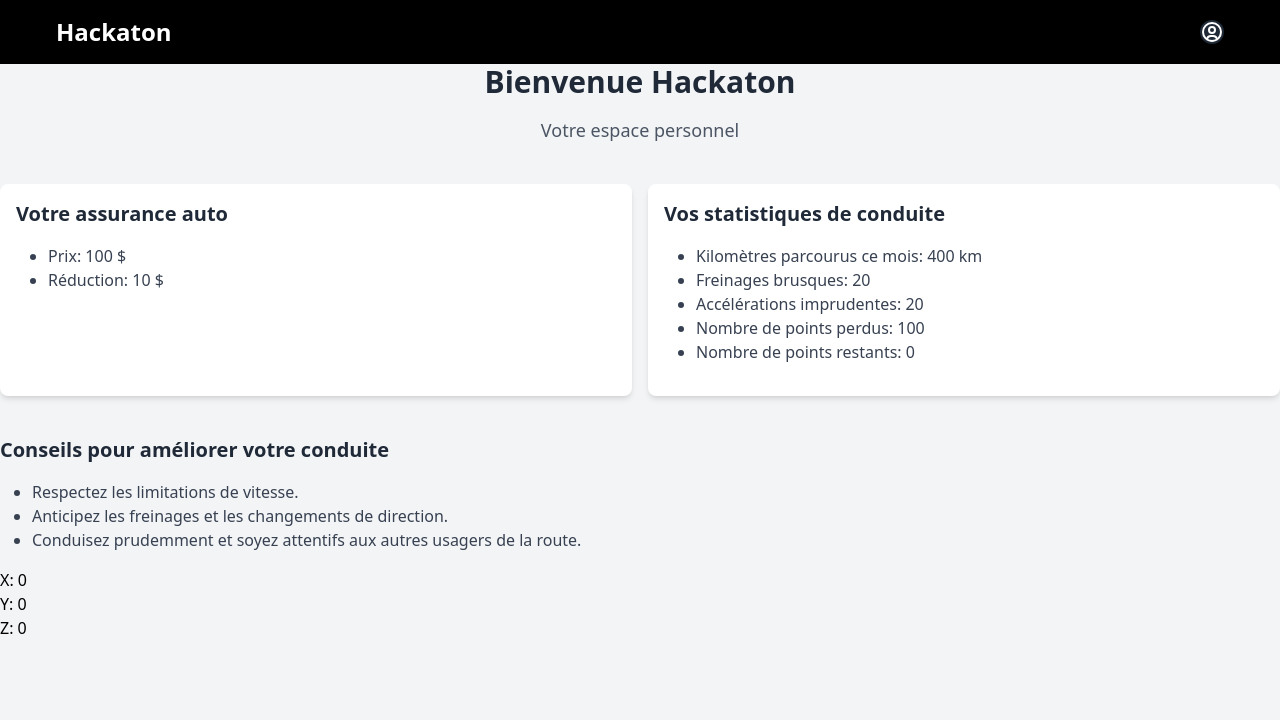
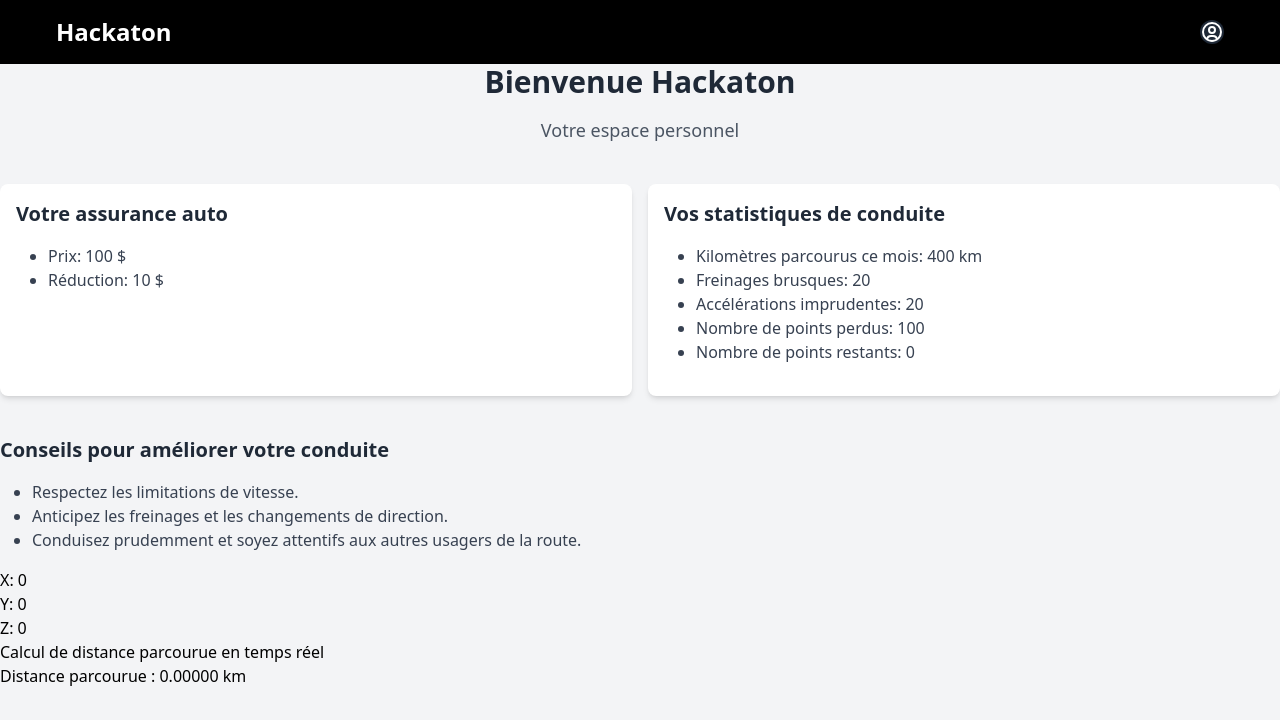
Before and after one commit to NadirS97/Hackaton-Assurance, an Angular app in the folder front/hackaton_project/: page /resultat in a window 1280 px wide. Shown: the top 720 px of the page. Built offline with nearby package versions, Linux system fonts and the light colour scheme.

Commit message:
[Front] distanceTracker service

```diff
--- a/front/hackaton_project/src/app/resultat/resultat.component.html
+++ b/front/hackaton_project/src/app/resultat/resultat.component.html
@@ -35,4 +35,7 @@
     <p>Y: {{ accelerationData.y }}</p>
     <p>Z: {{ accelerationData.z }}</p>
   </div>
+  <h2>Calcul de distance parcourue en temps réel</h2>
+
+  <div id="distanceResult">Distance parcourue : {{ distance.toFixed(5) }} km</div>
 </div>
--- a/front/hackaton_project/src/app/resultat/resultat.component.ts
+++ b/front/hackaton_project/src/app/resultat/resultat.component.ts
@@ -1,5 +1,6 @@
 import {Component, OnInit} from '@angular/core';
 import {AccelerometerService} from "../shared/services/accelerometer/accelerometer.service";
+import {GpsService} from "../shared/services/gps/gps.service";
 
 @Component({
   selector: 'app-resultat',
@@ -26,13 +27,20 @@ export class ResultatComponent implements OnInit{
     "Conduisez prudemment et soyez attentifs aux autres usagers de la route."
   ];
 
+  distance: number = 0;
+
   accelerationData: any = { x: 0, y: 0, z: 0 };
 
-  constructor(private accelerometerService: AccelerometerService) { }
+  constructor(private accelerometerService: AccelerometerService,private distanceTrackerService: GpsService) { }
 
   ngOnInit(): void {
     this.accelerometerService.getAcceleration((data: any) => {
       this.accelerationData = data.accelerationIncludingGravity;
+
+      this.distanceTrackerService.startTracking();
+      this.distanceTrackerService.distanceSubject.subscribe(distance => {
+        this.distance = distance;
+      });
     });
   }
 
--- /dev/null
+++ b/front/hackaton_project/src/app/shared/services/gps/gps.service.ts
@@ -0,0 +1,64 @@
+import { Injectable } from '@angular/core';
+import {Subject} from "rxjs";
+
+@Injectable({
+  providedIn: 'root'
+})
+export class GpsService {
+  startLat: number;
+  startLon: number;
+  totalDistance: number = 0;
+  distanceSubject: Subject<number> = new Subject<number>();
+
+  constructor() { }
+
+  deg2rad(deg: number): number {
+    return deg * (Math.PI / 180);
+  }
+
+  calculateDistance(lat1: number, lon1: number, lat2: number, lon2: number): number {
+    const R = 6371; // Rayon de la Terre en kilomètres
+    const dLat = this.deg2rad(lat2 - lat1);
+    const dLon = this.deg2rad(lon2 - lon1);
+    const a =
+      Math.sin(dLat / 2) * Math.sin(dLat / 2) +
+      Math.cos(this.deg2rad(lat1)) * Math.cos(this.deg2rad(lat2)) *
+      Math.sin(dLon / 2) * Math.sin(dLon / 2);
+    const c = 2 * Math.atan2(Math.sqrt(a), Math.sqrt(1 - a));
+    const distance = R * c; // Distance en kilomètres
+    return distance;
+  }
+
+  startTracking(): void {
+    if ('geolocation' in navigator) {
+      navigator.geolocation.getCurrentPosition((position) => {
+        this.startLat = position.coords.latitude;
+        this.startLon = position.coords.longitude;
+        const options = {
+          enableHighAccuracy: true,
+          timeout: 3000,
+          maximumAge: 0
+        };
+
+        navigator.geolocation.watchPosition(
+          (position) => {
+            const currentLat = position.coords.latitude;
+            const currentLon = position.coords.longitude;
+            const distance = this.calculateDistance(this.startLat, this.startLon, currentLat, currentLon);
+            this.totalDistance += distance;
+            this.distanceSubject.next(this.totalDistance);
+            this.startLat = currentLat;
+            this.startLon = currentLon;
+            console.log('Distance parcourue :', this.totalDistance.toFixed(5), 'km');
+          },
+          (error) => {
+            console.error('Erreur de géolocalisation :', error);
+          },
+          options
+        );
+      });
+    } else {
+      console.error('La géolocalisation n\'est pas prise en charge par ce navigateur.');
+    }
+  }
+}
```
Also changed, not shown: 1 other file (tests, documents, lock files or other folders).
